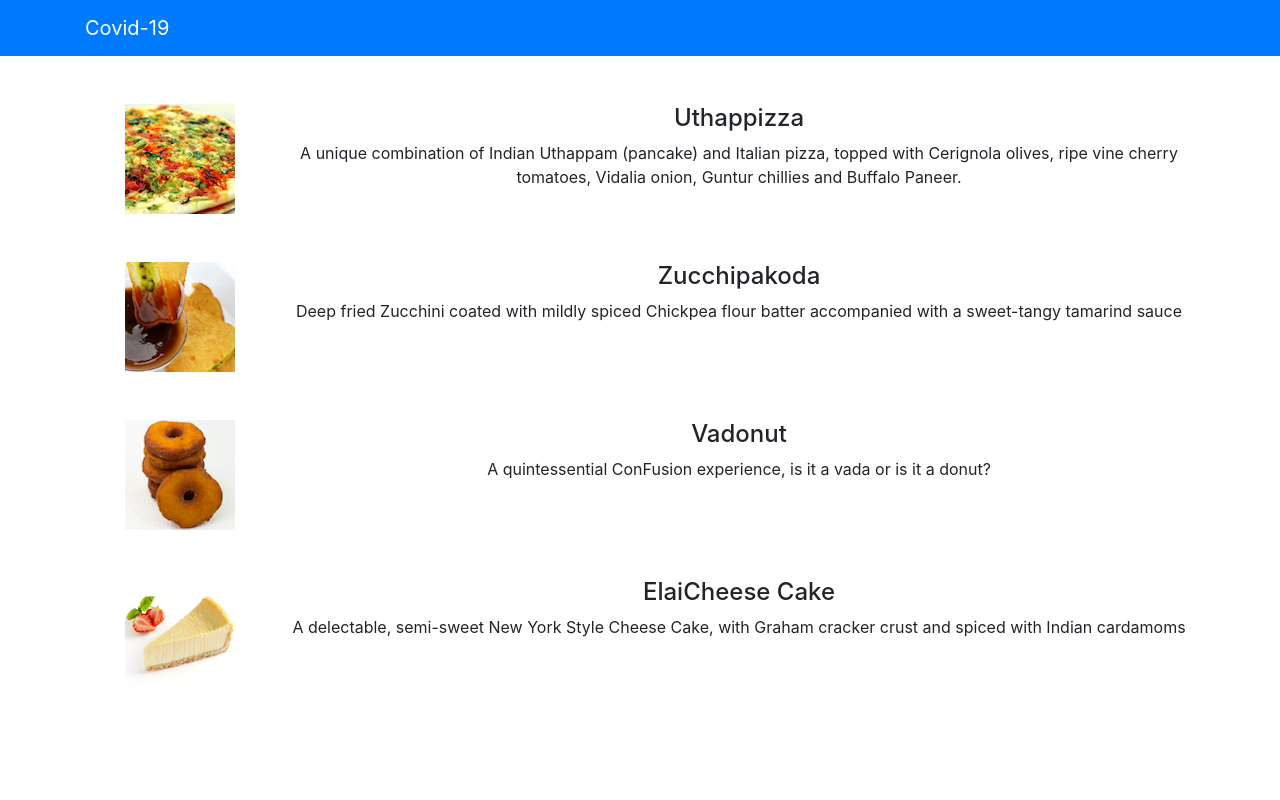
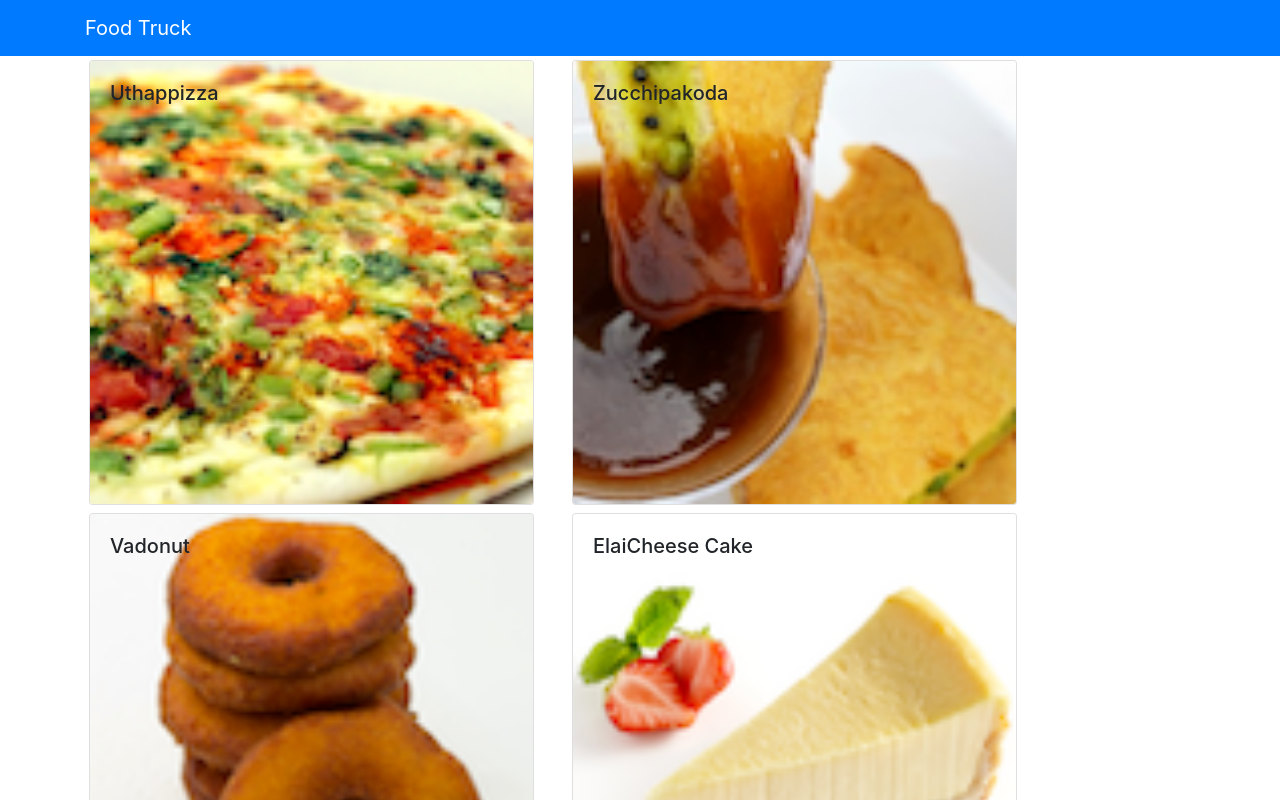
Before and after one commit to Udit-singh/React-App, a React (Create React App) app: page / in a window 1280 px wide. Shown: the top 800 px of the page. Built offline with nearby package versions, Linux system fonts and the light colour scheme.

Commit message:
Components Part 2

```diff
--- a/src/App.js
+++ b/src/App.js
@@ -1,20 +1,31 @@
-import React from 'react';
+import React, { Component } from 'react';
 import logo from './logo.svg';
 import { Navbar, NavbarBrand } from 'reactstrap';
 import Menu from './components/MenuComponents';
 import './App.css';
+import { DISHES } from './shared/dishes';
 
-function App() {
+class App extends Component {
+  constructor(props) {
+    super(props);
+
+    this.state = {
+      dishes: DISHES
+    };
+  }
+
+  render() {
     return (
-    <div className="App">
-      <Navbar darkv color="primary">
+      <div>
+        <Navbar dark color="primary">
           <div className="container">
-          <NavbarBrand href="/">Covid-19</NavbarBrand>
+            <NavbarBrand href="/">Food Truck</NavbarBrand>
           </div>
         </Navbar>
-      <Menu />
+        <Menu dishes={this.state.dishes} />
       </div>
     );
   }
+}
 
 export default App;
--- a/src/components/MenuComponents.js
+++ b/src/components/MenuComponents.js
@@ -1,65 +1,48 @@
 import React, { Component } from 'react';
-import {Media} from 'reactstrap';
+import {Card, CardImg, Carding, CardImgOverlay, CardText, CardBody, CardTitle} from 'reactstrap';
 
 class Menu extends Component {
     constructor(props) {
         super(props);
 
         this.state = {
-            dishes: [
-                {
-                    id: 0,
-                    name:'Uthappizza',
-                    image: 'assets/images/uthappizza.png',
-                    category: 'mains',
-                    label:'Hot',
-                    price:'4.99',
-                    description:'A unique combination of Indian Uthappam (pancake) and Italian pizza, topped with Cerignola olives, ripe vine cherry tomatoes, Vidalia onion, Guntur chillies and Buffalo Paneer.'
-                           },
-                 {
-                    id: 1,
-                    name:'Zucchipakoda',
-                    image: 'assets/images/zucchipakoda.png',
-                    category: 'appetizer',
-                    label:'',
-                    price:'1.99',
-                    description:'Deep fried Zucchini coated with mildly spiced Chickpea flour batter accompanied with a sweet-tangy tamarind sauce'
-                            },
-                 {
-                    id: 2,
-                    name:'Vadonut',
-                    image: 'assets/images/vadonut.png',
-                    category: 'appetizer',
-                    label:'New',
-                    price:'1.99',
-                    description:'A quintessential ConFusion experience, is it a vada or is it a donut?'
-                            },
-                 {
-                    id: 3,
-                    name:'ElaiCheese Cake',
-                    image: 'assets/images/elaicheesecake.png',
-                    category: 'dessert',
-                    label:'',
-                    price:'2.99',
-                    description:'A delectable, semi-sweet New York Style Cheese Cake, with Graham cracker crust and spiced with Indian cardamoms'
-                            }
-            ]
+            selectedDish: null
         }
     }
+
+    onDishSelect(dish) {
+        this.setState({selectedDish: dish});
+    }
+
+    renderDish(dish) {
+        if(dish != null) {
+            return(
+                <Card>
+                    <CardImg width="100%" src={dish.image} alt={dish.name} />
+                    <CardBody>
+                        <CardTitle>{dish.name}</CardTitle>
+                        <CardText>{dish.description}</CardText>
+                    </CardBody>
+                </Card>
+            )
+        }
+        else {
+            return (
+                <div></div>
+            );
+        }
+    }
+
     render() {
-        const menu = this.state.dishes.map((dish)=> {
+        const menu = this.props.dishes.map((dish)=> {
             return (
-                <div key={dish.id} className="col-12 mt-5">
-                    <Media tag="li">
-                        <Media left middle>
-                            <Media object src={dish.image} alt={dish.name} />
-
-                        </Media>
-                        <Media body className="ml-5">
-                            <Media heading>{dish.name}</Media>
-                            <p>{dish.description}</p>
-                        </Media>
-                    </Media>
+                <div key={dish.id} className="col-12 col-md-5 m-1">
+                    <Card onClick={() => this.onDishSelect(dish)} >
+                        <CardImg width="100%" src={dish.image} alt={dish.name} />
+                       <CardImgOverlay>
+                            <CardTitle>{dish.name}</CardTitle>
+                        </CardImgOverlay>
+                    </Card>
                 </div>
             );
         });
@@ -67,9 +50,10 @@
         return (
             <div className="container">
                 <div className="row">
-                    <Media list>
                         {menu}
-                    </Media>
+                </div>
+                <div className="row">
+                    {this.renderDish(this.state.selectedDish)}
                 </div>
             </div>
         );
--- /dev/null
+++ b/src/shared/dishes.js
@@ -0,0 +1,186 @@
+export const DISHES =
+    [
+        {
+        id: 0,
+        name:'Uthappizza',
+        image: 'assets/images/uthappizza.png',
+        category: 'mains',
+        label:'Hot',
+        price:'4.99',
+        description:'A unique combination of Indian Uthappam (pancake) and Italian pizza, topped with Cerignola olives, ripe vine cherry tomatoes, Vidalia onion, Guntur chillies and Buffalo Paneer.',
+        comments: [
+            {
+            id: 0,
+            rating: 5,
+            comment: "Imagine all the eatables, living in conFusion!",
+            author: "John Lemon",
+            date: "2012-10-16T17:57:28.556094Z"
+            },
+            {
+            id: 1,
+            rating: 4,
+            comment: "Sends anyone to heaven, I wish I could get my mother-in-law to eat it!",
+            author: "Paul McVites",
+            date: "2014-09-05T17:57:28.556094Z"
+            },
+            {
+            id: 2,
+            rating: 3,
+            comment: "Eat it, just eat it!",
+            author: "Michael Jaikishan",
+            date: "2015-02-13T17:57:28.556094Z"
+            },
+            {
+            id: 3,
+            rating: 4,
+            comment: "Ultimate, Reaching for the stars!",
+            author: "Ringo Starry",
+            date: "2013-12-02T17:57:28.556094Z"
+            },
+            {
+            id: 4,
+            rating: 2,
+            comment: "It's your birthday, we're gonna party!",
+            author: "25 Cent",
+            date: "2011-12-02T17:57:28.556094Z"
+            }
+        ]                        },
+        {
+        id: 1,
+        name:'Zucchipakoda',
+        image: 'assets/images/zucchipakoda.png',
+        category: 'appetizer',
+        label:'',
+        price:'1.99',
+        description:'Deep fried Zucchini coated with mildly spiced Chickpea flour batter accompanied with a sweet-tangy tamarind sauce',
+        comments: [
+            {
+            id: 0,
+            rating: 5,
+            comment: "Imagine all the eatables, living in conFusion!",
+            author: "John Lemon",
+            date: "2012-10-16T17:57:28.556094Z"
+            },
+            {
+            id: 1,
+            rating: 4,
+            comment: "Sends anyone to heaven, I wish I could get my mother-in-law to eat it!",
+            author: "Paul McVites",
+            date: "2014-09-05T17:57:28.556094Z"
+            },
+            {
+            id: 2,
+            rating: 3,
+            comment: "Eat it, just eat it!",
+            author: "Michael Jaikishan",
+            date: "2015-02-13T17:57:28.556094Z"
+            },
+            {
+            id: 3,
+            rating: 4,
+            comment: "Ultimate, Reaching for the stars!",
+            author: "Ringo Starry",
+            date: "2013-12-02T17:57:28.556094Z"
+            },
+            {
+            id: 4,
+            rating: 2,
+            comment: "It's your birthday, we're gonna party!",
+            author: "25 Cent",
+            date: "2011-12-02T17:57:28.556094Z"
+            }
+        ]
+        },
+        {
+        id: 2,
+        name:'Vadonut',
+        image: 'assets/images/vadonut.png',
+        category: 'appetizer',
+        label:'New',
+        price:'1.99',
+        description:'A quintessential ConFusion experience, is it a vada or is it a donut?',
+        comments: [
+            {
+            id: 0,
+            rating: 5,
+            comment: "Imagine all the eatables, living in conFusion!",
+            author: "John Lemon",
+            date: "2012-10-16T17:57:28.556094Z"
+            },
+            {
+            id: 1,
+            rating: 4,
+            comment: "Sends anyone to heaven, I wish I could get my mother-in-law to eat it!",
+            author: "Paul McVites",
+            date: "2014-09-05T17:57:28.556094Z"
+            },
+            {
+            id: 2,
+            rating: 3,
+            comment: "Eat it, just eat it!",
+            author: "Michael Jaikishan",
+            date: "2015-02-13T17:57:28.556094Z"
+            },
+            {
+            id: 3,
+            rating: 4,
+            comment: "Ultimate, Reaching for the stars!",
+            author: "Ringo Starry",
+            date: "2013-12-02T17:57:28.556094Z"
+            },
+            {
+            id: 4,
+            rating: 2,
+            comment: "It's your birthday, we're gonna party!",
+            author: "25 Cent",
+            date: "2011-12-02T17:57:28.556094Z"
+            }
+        ]
+        },
+        {
+        id: 3,
+        name:'ElaiCheese Cake',
+        image: 'assets/images/elaicheesecake.png',
+        category: 'dessert',
+        label:'',
+        price:'2.99',
+        description:'A delectable, semi-sweet New York Style Cheese Cake, with Graham cracker crust and spiced with Indian cardamoms',
+        comments: [
+            {
+            id: 0,
+            rating: 5,
+            comment: "Imagine all the eatables, living in conFusion!",
+            author: "John Lemon",
+            date: "2012-10-16T17:57:28.556094Z"
+            },
+            {
+            id: 1,
+            rating: 4,
+            comment: "Sends anyone to heaven, I wish I could get my mother-in-law to eat it!",
+            author: "Paul McVites",
+            date: "2014-09-05T17:57:28.556094Z"
+            },
+            {
+            id: 2,
+            rating: 3,
+            comment: "Eat it, just eat it!",
+            author: "Michael Jaikishan",
+            date: "2015-02-13T17:57:28.556094Z"
+            },
+            {
+            id: 3,
+            rating: 4,
+            comment: "Ultimate, Reaching for the stars!",
+            author: "Ringo Starry",
+            date: "2013-12-02T17:57:28.556094Z"
+            },
+            {
+            id: 4,
+            rating: 2,
+            comment: "It's your birthday, we're gonna party!",
+            author: "25 Cent",
+            date: "2011-12-02T17:57:28.556094Z"
+            }
+        ]
+        }
+    ];
```
Lines whose indentation alone changed are shown as unchanged.
